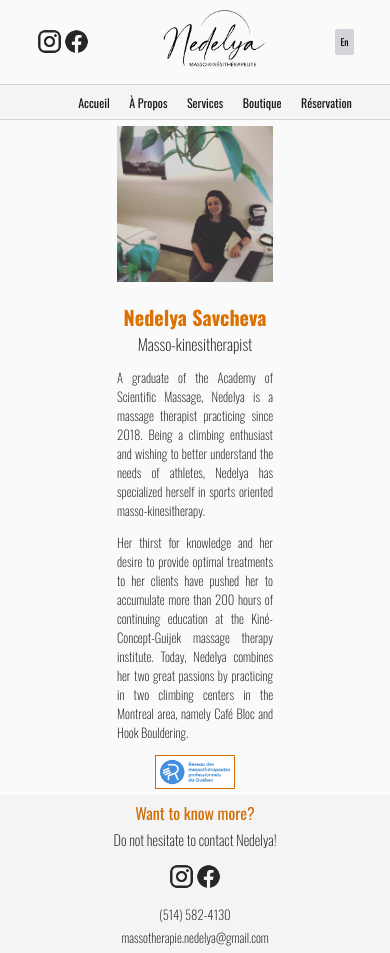
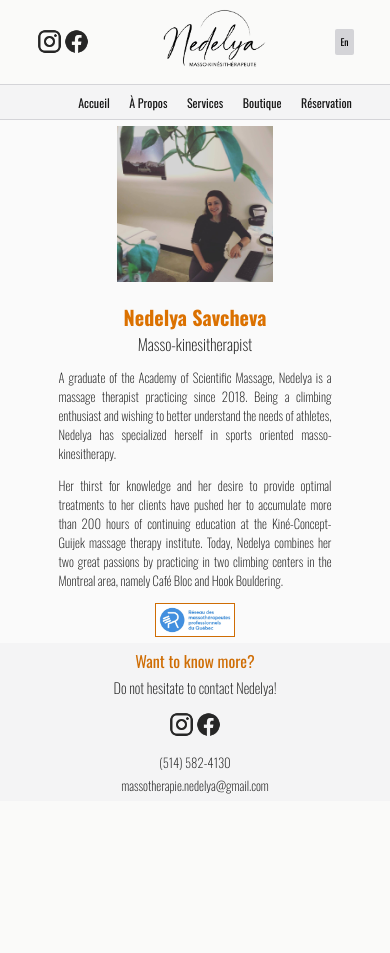
Before and after one commit to edouardblais/nedelya-masso, a React (Create React App) app: page /en/about in a window 390 px wide. After the commit the page ends 844 px from the top, so only its background shows below. Built offline with nearby package versions, Linux system fonts and the light colour scheme.

Commit message:
responsive adjustment

```diff
--- a/src/about/about.css
+++ b/src/about/about.css
@@ -71,6 +71,12 @@
     text-align: justify;
 }
 
+@media (max-width:600px) {
+    .about-text-box {
+        max-width: 70vw;
+    }
+}
+
 .about-text {
     font-size: 1.6rem;
     margin:0;
```
Also changed, not shown: 6 other files (tests, documents, lock files or other folders).
